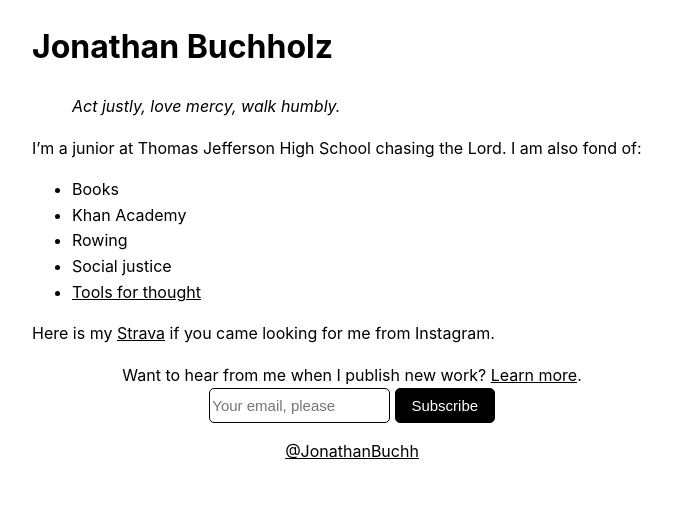
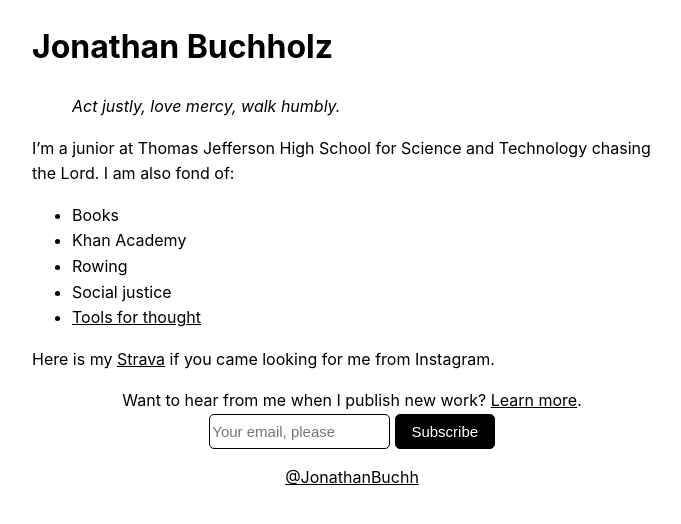
Before and after one commit to JonathanBuchh/buchh.org, a Jekyll site: the page built from index.md, in a window 1280 px wide. Shown: the top 524 px of the page, without its empty margins (288-969 px from the left). Built offline with Jekyll 4.4.1, drawn with Linux system fonts in a browser that asks for light colours; part of the change alters nothing that is shown.

```diff
--- a/_includes/head.html
+++ b/_includes/head.html
@@ -25,5 +25,6 @@
 <meta content="summary" name="twitter:card">
 <script type="application/ld+json">{"@context": "http://schema.org","@type": "CreativeWork","image": "{{ site.url }}/images/portrait.jpg","author": "Jonathan Buchholz"}</script>
 {% endif %}
+<script data-goatcounter="https://jonathanbuchh.goatcounter.com/count" async src="//gc.zgo.at/count.js"></script>
 <link href="{{ site.url }}/feed.xml" rel="alternate" type="application/rss+xml" title="Jonathan Buchholz">
 <link href="{{ site.url }}{{ page.url }}" rel="canonical">
--- a/_includes/style.html
+++ b/_includes/style.html
@@ -13,7 +13,6 @@ body {
   font-family: var(--sans);
   width: clamp(45ch, 50%, 75ch);
   margin: auto;
-  max-width: 100%;
   padding: 0 20px;
   line-height: 1.6;
 }
--- a/index.md
+++ b/index.md
@@ -1,6 +1,24 @@
 ---
 title: Jonathan Buchholz
 ---
+> Act justly, love mercy, walk humbly.
+
+I'm a junior at Thomas Jefferson High School for Science and Technology chasing the Lord. I am also fond of:
+
+- Books
+- Khan Academy
+- Rowing
+- Social justice
+- [Tools for thought](https://numinous.productions/ttft/)
+
+Here is my [Strava](https://strava.com/athletes/jonathanbuchh) if you came looking for me from Instagram.
+
+<!--
+
+## Writing
+
+I just started writing online. Here are my recent posts:
+
 <style>
 .posts {
   display: grid;
@@ -39,24 +57,6 @@ title: Jonathan Buchholz
   }
 }
 </style>
-
-> Act justly, love mercy, walk humbly.
-
-I'm a junior at Thomas Jefferson High School chasing the Lord. I am also fond of:
-- Books
-- Khan Academy
-- Rowing
-- Social justice
-- [Tools for thought](https://numinous.productions/ttft/)
-
-Here is my [Strava](https://strava.com/athletes/jonathanbuchh) if you came looking for me from Instagram.
-
-<!--
-
-## Writing
-
-I just started writing online. Here are my recent posts:
-
 <div class="posts">
 <h3>Title</h3>
 <h3>Date</h3>
```
Also changed, not shown: 1 other file.
